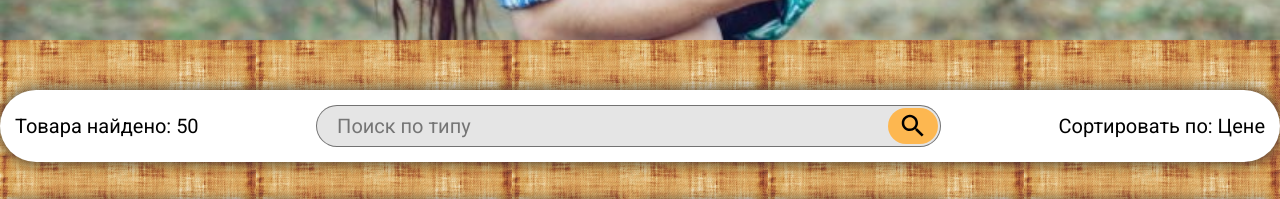
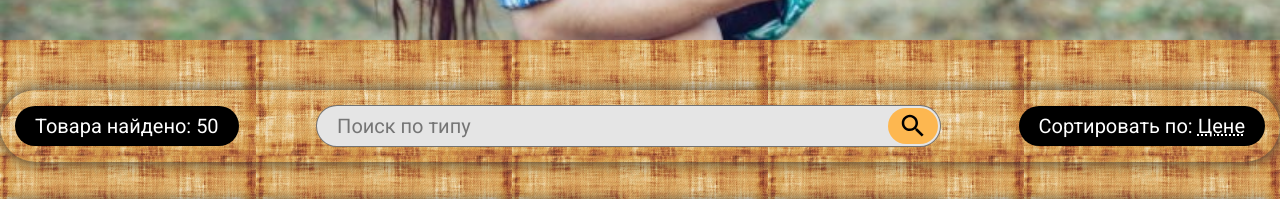
Before and after one commit to VladBondIt/ProjectMySling, a website: page src/index.html in a window 1280 px wide. Shown: the part 708-907 px from the top of the page. Drawn offline with nearby package versions, Linux system fonts and the light colour scheme; files that its build step writes are made by us from their sources; files whose address does not match are found by name.

Commit message:
fixed ui

```diff
--- a/src/assets/js/app.js
+++ b/src/assets/js/app.js
@@ -6,7 +6,12 @@ import testWebP from './components/webpService/webpService';
 
 document.addEventListener('DOMContentLoaded', () => {
 
-
+    const links = document.querySelectorAll('a');
+    links.forEach((x) => {
+        x.addEventListener('click', (e) => {
+            e.preventDefault();
+        })
+    })
     // testWebP();
 
 
--- a/src/assets/scss/components/footer/footer.scss
+++ b/src/assets/scss/components/footer/footer.scss
@@ -80,7 +80,6 @@
         &_box {
             margin-top: 15px;
             display: flex;
-            align-items: center;
             justify-content: space-between;
         }
         &_link {
--- a/src/assets/scss/components/shop/shop.scss
+++ b/src/assets/scss/components/shop/shop.scss
@@ -4,7 +4,6 @@
     background-repeat: repeat;
     padding-top: 50px;
     &__search {
-        background: #ffffff;
         border-radius: 50px;
         font-size: 20px;
         display: flex;
@@ -13,6 +12,10 @@
         padding: 15px 15px;
         margin-bottom: 40px;
         &-count {
+            background-color: black;
+            color: white;
+            padding: 10px 20px;
+            border-radius: 20px;
         }
         &-box {
             flex: 0 1 50%;
@@ -46,6 +49,14 @@
     }
 
     &__sort {
+        background-color: black;
+        color: white;
+        padding: 10px 20px;
+        border-radius: 20px;
+        cursor: pointer;
+        &_type {
+            text-decoration: underline dotted white 2px;
+        }
     }
 
     &__content {
@@ -62,6 +73,8 @@
         border-radius: 10px;
         padding: 20px 14px;
         font-size: 20px;
+        position: sticky;
+        top: 5%;
         &-title {
             display: block;
             color: black;
--- a/src/html-components/shop/_shop.html
+++ b/src/html-components/shop/_shop.html
@@ -14,7 +14,7 @@
             </button>
         </form>
         <div class="shop__sort">
-            Сортировать по: Цене
+            Сортировать по: <span class="shop__sort_type">Цене</span>
         </div>
     </div>
     <div class="shop__content">
```
